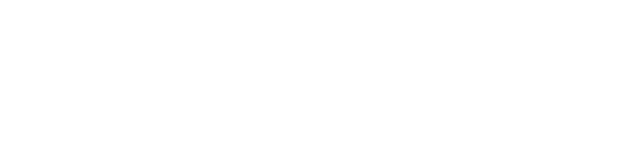
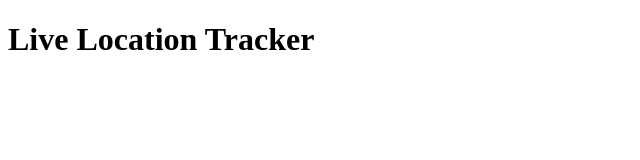
Before and after one commit to gokul9536/gps_application_using_leaflet, a plain HTML site: page index.html in a window 1280 px wide. Shown: the whole page, without its empty margins (0-640 px from the left). Drawn offline with nearby package versions, Linux system fonts and the light colour scheme.

Commit message:
Added a heading -- Live Location Tracker --

```diff
--- a/index.html
+++ b/index.html
@@ -16,7 +16,7 @@
     </style>
 </head>
 <body>
-
+    <h1>Live Location Tracker</h1>
     <div id="map-viewer"></div>
     <script src="https://unpkg.com/leaflet@1.9.4/dist/leaflet.js"></script>
     <script src="script.js"></script>
```
